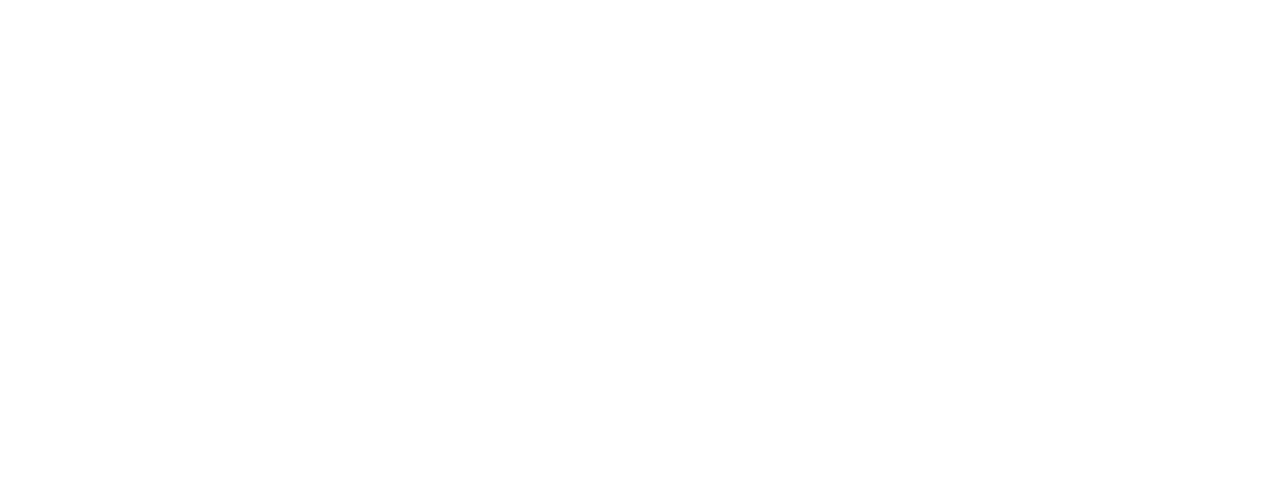
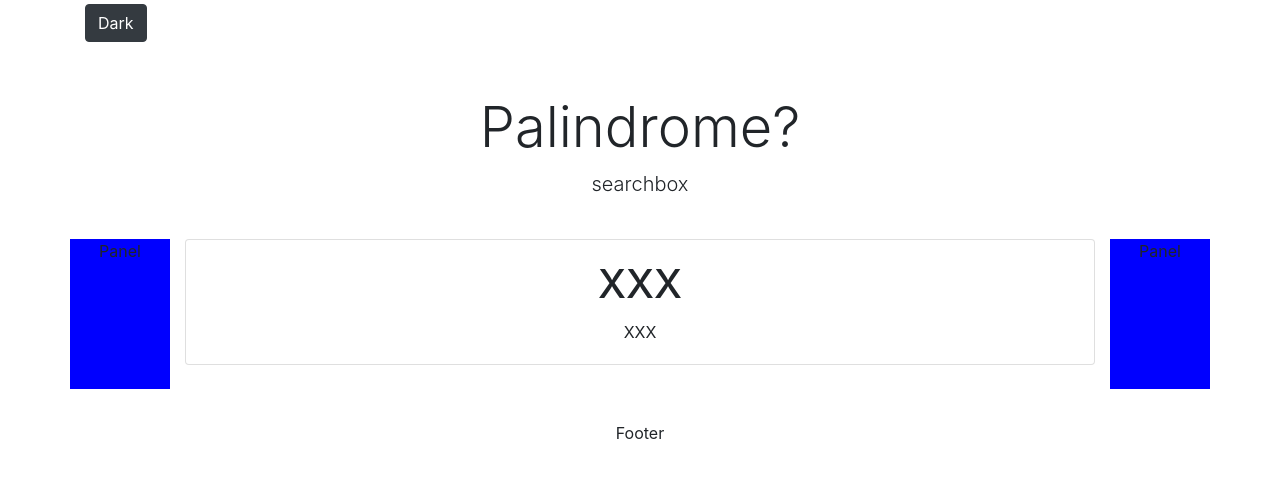
Before and after one commit to nexio-t/brio-exercise, a plain HTML site: page index.html in a window 1280 px wide. Drawn offline with nearby package versions, Linux system fonts and the light colour scheme.

Commit message:
add panels, header, footers, and skeleton structure

```diff
--- /dev/null
+++ b/assets/css/style.css
@@ -0,0 +1,9 @@
+div.left-panel {
+    width: 100px;
+    background: blue;
+}
+
+div.right-panel {
+    width: 100px;
+    background: blue;
+}
--- a/index.html
+++ b/index.html
@@ -1,12 +1,73 @@
 <!DOCTYPE html>
 <html lang="en">
+
 <head>
-    <meta charset="UTF-8">
-    <meta name="viewport" content="width=device-width, initial-scale=1.0">
+    <meta charset="utf-8">
+    <meta name="viewport" content="width=device-width, initial-scale=1, shrink-to-fit=no">
+
+    <!-- Bootstrap CSS -->
+    <link rel="stylesheet" href="https://stackpath.bootstrapcdn.com/bootstrap/4.4.1/css/bootstrap.min.css"
+        integrity="sha384-Vkoo8x4CGsO3+Hhxv8T/Q5PaXtkKtu6ug5TOeNV6gBiFeWPGFN9MuhOf23Q9Ifjh" crossorigin="anonymous">
+    <!-- Custom CSS -->
+    <link rel="stylesheet" type="text/css" href="./assets/css/style.css">
     <meta http-equiv="X-UA-Compatible" content="ie=edge">
-    <title>Exercise</title>
+
+    <title>Palindrome</title>
 </head>
+
 <body>
+    <header class="site-header sticky-top py-1">
+        <div class="container d-flex flex-column flex-md-row justify-content-between">
+            <button type="button" class="btn btn-dark">Dark</button>
+        </div>
+    </header>
 
+
+    <div class="px-3 py-3 pt-md-5 pb-md-4 mx-auto text-center">
+        <h1 class="display-4">Palindrome?</h1>
+        <p class="lead">searchbox</p>
+
+    </div>
+
+    <div class="container">
+
+        <div class="card-deck mb-3 text-center">
+
+            <div class="left-panel">
+                Panel
+            </div>
+
+            <!-- Center Card -->
+            <div class="center-card card mb-4 box-shadow">
+                <div class="card-body">
+                    <h1 class="card-title">XXX </h1>
+                    <div>XXX</div>
+                </div>
+            </div>
+
+            <div class="right-panel">
+                Panel
+            </div>
+
+        </div>
+    </div>
+    <footer class="page-footer font-small .bg-primary    ">
+
+        <div class="text-center py-3">Footer
+        </div>
+
+    </footer>
+
+    <!-- jQuery first, then Popper.js, then Bootstrap JS -->
+    <script src="https://code.jquery.com/jquery-3.4.1.slim.min.js"
+        integrity="sha384-J6qa4849blE2+poT4WnyKhv5vZF5SrPo0iEjwBvKU7imGFAV0wwj1yYfoRSJoZ+n"
+        crossorigin="anonymous"></script>
+    <script src="https://cdn.jsdelivr.net/npm/popper.js@1.16.0/dist/umd/popper.min.js"
+        integrity="sha384-Q6E9RHvbIyZFJoft+2mJbHaEWldlvI9IOYy5n3zV9zzTtmI3UksdQRVvoxMfooAo"
+        crossorigin="anonymous"></script>
+    <script src="https://stackpath.bootstrapcdn.com/bootstrap/4.4.1/js/bootstrap.min.js"
+        integrity="sha384-wfSDF2E50Y2D1uUdj0O3uMBJnjuUD4Ih7YwaYd1iqfktj0Uod8GCExl3Og8ifwB6"
+        crossorigin="anonymous"></script>
 </body>
+
 </html>
```
